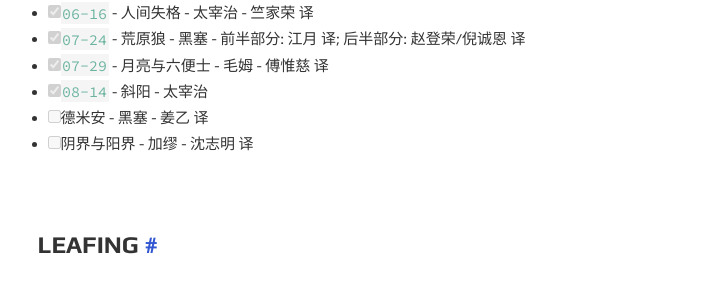
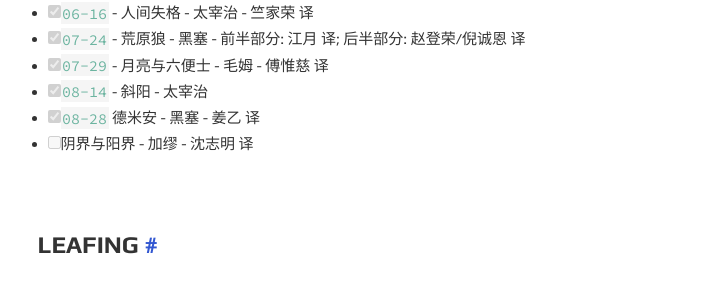
Before and after one commit to Sushi6006/Sushi6006.github.io, a Jekyll site: the page built from _posts/2022-01-01-booklist.md, in a window 1280 px wide. Shown: the part 672-963 px from the top of the page, without its empty margins (280-994 px from the left). Built offline with Jekyll 4.4.1, drawn with Linux system fonts in a browser that asks for light colours.

Commit message:
Update 2022-01-01-booklist.md

```diff
--- a/_posts/2022-01-01-booklist.md
+++ b/_posts/2022-01-01-booklist.md
@@ -23,7 +23,7 @@ tags: reading
 - [x] `07-24` - 荒原狼 - 黑塞 - 前半部分: 江月 译; 后半部分: 赵登荣/倪诚恩 译
 - [x] `07-29` - 月亮与六便士 - 毛姆 - 傅惟慈 译
 - [x] `08-14` - 斜阳 - 太宰治
-- [ ] 德米安 - 黑塞 - 姜乙 译
+- [x] `08-28` 德米安 - 黑塞 - 姜乙 译
 - [ ] 阴界与阳界 - 加缪 - 沈志明 译
 
 <br>
```
